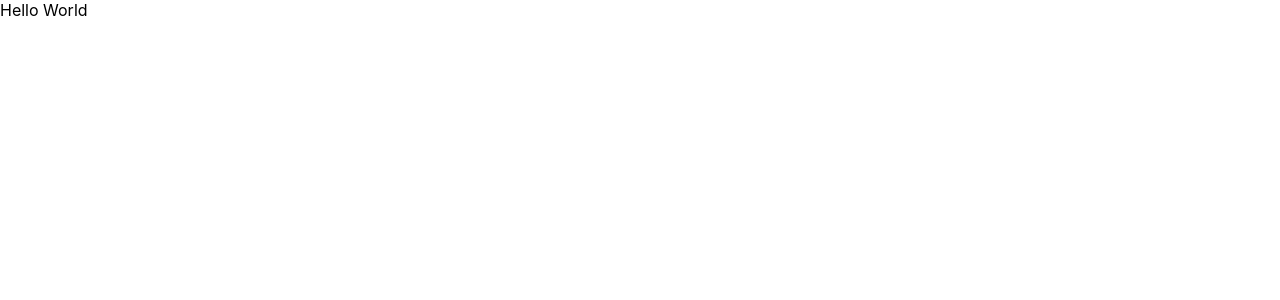
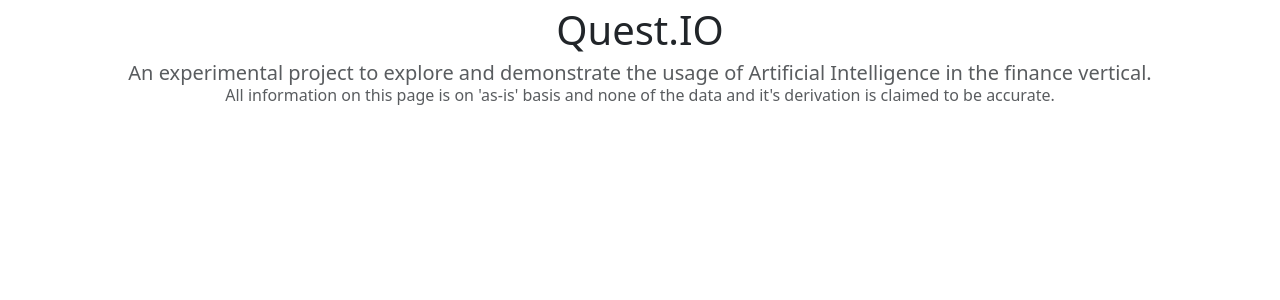
Before and after one commit to samejasamir/questio-ui, a React (Create React App) app: page / in a window 1280 px wide. Shown: the top 300 px of the page. Built offline with nearby package versions, Linux system fonts and the light colour scheme.

Commit message:
added shell for the landing page (#3)

```diff
--- a/src/App.scss
+++ b/src/App.scss
@@ -0,0 +1,22 @@
+@import "../node_modules/bootstrap/scss/bootstrap";
+
+.app {
+    text-align: center;
+}
+
+.banner {
+    @extend .fs-1;
+}
+
+.disclaimer1 {
+    @extend .fs-5;
+    @extend .text-body-secondary;
+    @extend .lh-sm
+}
+
+.disclaimer2 {
+    @extend .fs-6;
+    @extend .text-body-secondary;
+    @extend .lh-sm
+
+}
--- a/src/App.tsx
+++ b/src/App.tsx
@@ -1,11 +1,23 @@
-import React from 'react';
-import logo from './logo.svg';
 import './App.scss';
 
-function App() {
+export default function App() {
   return (
-    <div className='container'>Hello World</div>
+    <>
+        <div className='container text-center'>
+          <div className='col'>
+            <div className='banner'>Quest.IO</div>
+          </div>
+          <div className='col'>
+            <div className='disclaimer1'>
+              An experimental project to explore and demonstrate the usage of Artificial Intelligence in the finance vertical.
+            </div>
+          </div>
+          <div className='col'>
+            <div className='disclaimer2'>
+              All information on this page is on 'as-is' basis and none of the data and it's derivation is claimed to be accurate.
+            </div>
+          </div>
+        </div>
+    </>
   );
 }
-
-export default App;
```
Also changed, not shown: 1 other file (tests, documents, lock files or other folders).
